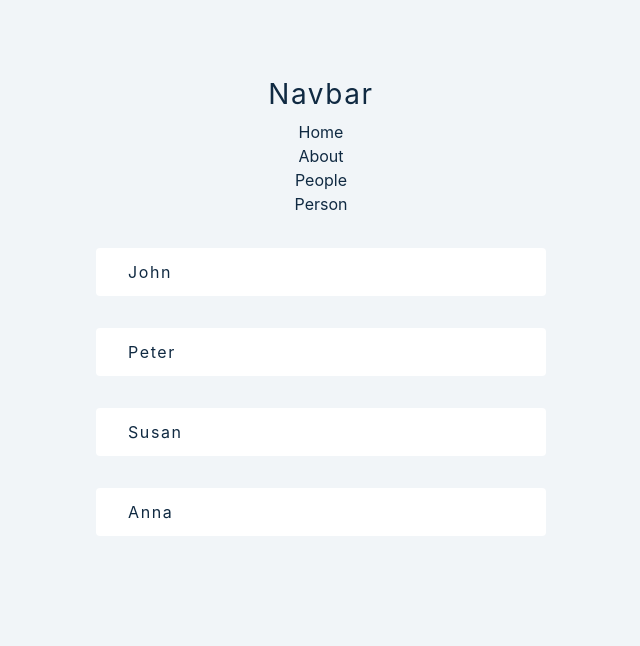
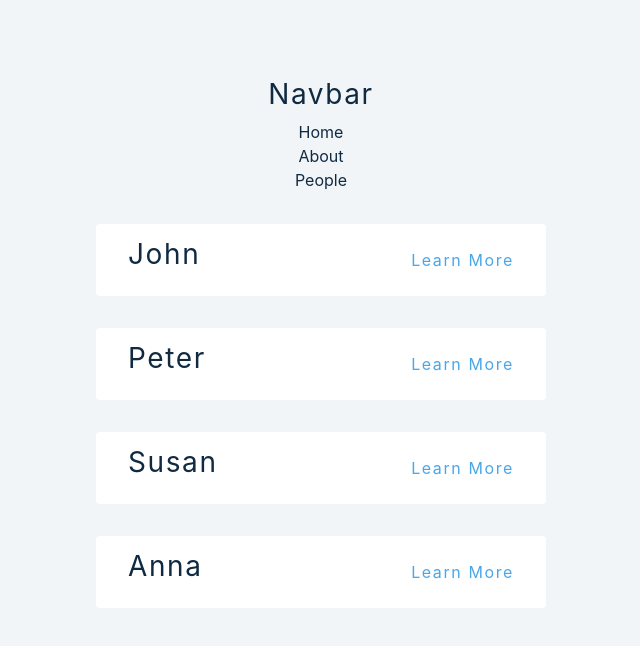
Before and after one commit to yelosolutions/React-Advanced, a React (Create React App) app in the folder second-app/: page /people in a window 1280 px wide. Shown: the top 646 px of the page, without its empty margins (319-959 px from the left). Built offline with nearby package versions, Linux system fonts and the light colour scheme.

Commit message:
React Router - Link

```diff
--- a/second-app/src/tutorial/11-react-router/final/index.js
+++ b/second-app/src/tutorial/11-react-router/final/index.js
@@ -24,8 +24,8 @@ const ReactRouterSetup = () => {
                 <Route exact path='/' element={<Home/>} />
                 <Route path='about' element={<About/>} />
                 <Route path='people' element={<People/>}>
-                    <Route path='person' element={<Person/>} />
                 </Route>
+                <Route path='person/:id' element={<Person/>} />
                 <Route path='*' element={<Error/>} />
             </Routes>
         </Router>
--- a/second-app/src/tutorial/11-react-router/setup/Error.js
+++ b/second-app/src/tutorial/11-react-router/setup/Error.js
@@ -0,0 +1,13 @@
+import React from 'react'
+import { Link } from 'react-router-dom'
+
+const Error = () => {
+    return (
+        <div>
+            <h2>Oops...Page not found.</h2>
+            <Link to='/' className='btn'>Back Home</Link>
+        </div>
+    )
+}
+
+export default Error
--- a/second-app/src/tutorial/11-react-router/setup/Home.js
+++ b/second-app/src/tutorial/11-react-router/setup/Home.js
@@ -3,7 +3,8 @@ import React from 'react';
 const Home = () => {
     return (
         <div>
-            <h2>Home</h2>
+            <h1>Home Page</h1>
+            <p>Should feel like home</p>
         </div>
     );
 };
--- a/second-app/src/tutorial/11-react-router/setup/Navbar.js
+++ b/second-app/src/tutorial/11-react-router/setup/Navbar.js
@@ -17,9 +17,6 @@ const Navbar = () => {
                 <li>
                     <Link to='people'>People</Link>
                 </li>
-                <li>
-                    <Link to='people/person'>Person</Link>
-                </li>
             </ul>
         </nav>
     );
--- a/second-app/src/tutorial/11-react-router/setup/People.js
+++ b/second-app/src/tutorial/11-react-router/setup/People.js
@@ -1,6 +1,7 @@
 import React, { useState, useEffect } from 'react';
-import Person from './Person';
+//import Person from './Person';
 import { data } from '../../../data'
+import { Link } from 'react-router-dom';
 
 const People = () => {
     const [people, setPeople] = useState([]);
@@ -11,16 +12,17 @@ const People = () => {
         setLoading(false);
     }, []);
 
-    console.log(people);
 
     return (
         <section>
             {loading? (<h2>Loading ...</h2>)
             :
             (people.map((person) => {
-                return <Person key={person.id} {...person}/>
+                return <div key={person.id} className='item'>
+                    <h3>{person.name}</h3>
+                    <Link to={`/person/${person.id}`}>Learn More</Link>
+                </div>
             }))}
-            {/* <Person/> */}
         </section>
     );
 };
--- a/second-app/src/tutorial/11-react-router/setup/Person.js
+++ b/second-app/src/tutorial/11-react-router/setup/Person.js
@@ -1,10 +1,11 @@
 import React from 'react';
 
-const Person = ({name}) => {
+
+const Person = () => {
     return (
-        <article className='item'>
-            <h4>{name}</h4>
-        </article>
+        <div>
+            <h1>Person</h1>
+        </div>
     );
 };
 
--- a/second-app/src/tutorial/11-react-router/setup/index.js
+++ b/second-app/src/tutorial/11-react-router/setup/index.js
@@ -18,7 +18,8 @@ const ReactRouterSetup = () => {
                 <Route path='/' element={<Home/>} />
                 <Route path='about' element={<About/>} />
                 <Route path='people' element={<People/>} />
-                <Route path='people/person' element={<Person/>} />
+                <Route path='person/:id' element={<Person/>} />
+                <Route path='*' element={<Error/>} />
             </Routes>
         </Router>
     )
```
